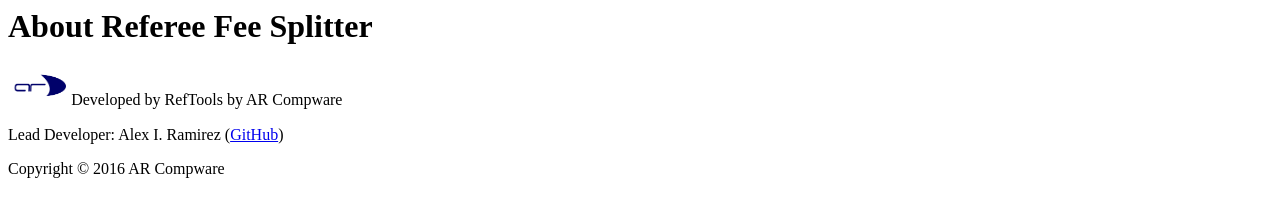
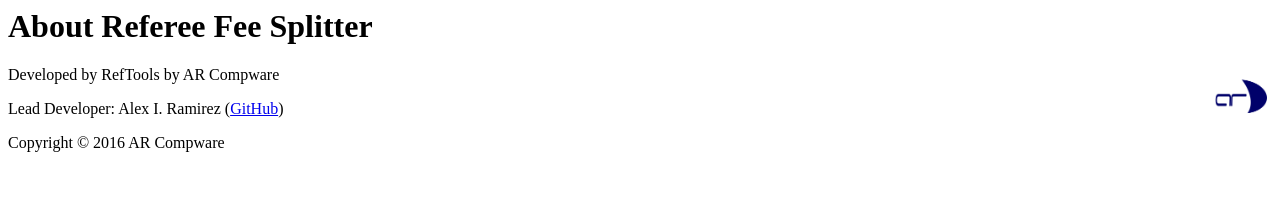
Before and after one commit to alexram1313/rfs-info, a plain HTML site: page index.html in a window 1280 px wide. Drawn offline with Linux system fonts and the light colour scheme.

Commit message:
Update index.html

```diff
--- a/index.html
+++ b/index.html
@@ -1,4 +1,4 @@
 <h1>About Referee Fee Splitter</h1>
-<p><img src="comp circle white.png" style="width: 5%;height: 5%;text-align:right;" />Developed by RefTools by AR Compware</p>
+<p><img src="comp circle white.png" style="width: 5%;" align="right" />Developed by RefTools by AR Compware</p>
 <p>Lead Developer: Alex I. Ramirez (<a href="https://www.github.com/alexram1313" target="_blank">GitHub</a>)</p>
 <p>Copyright &copy; 2016 AR Compware</p>
```
